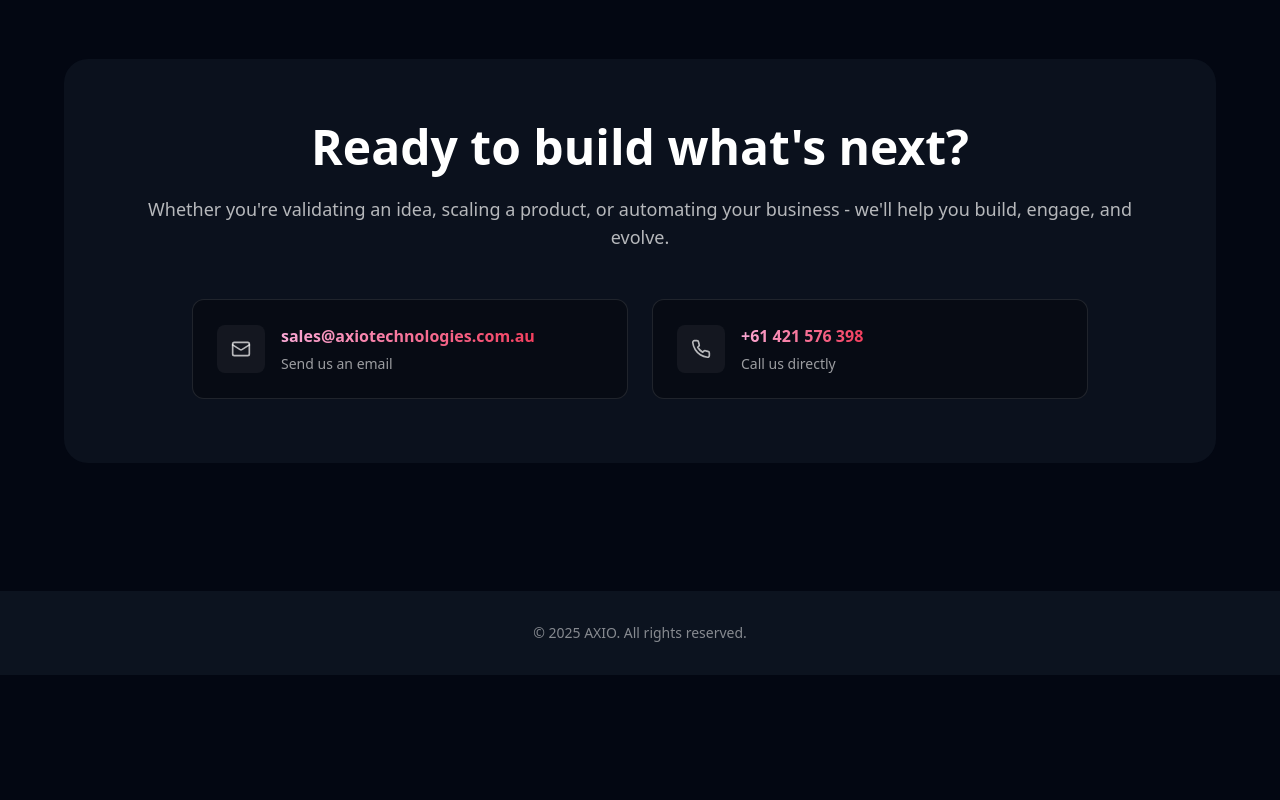
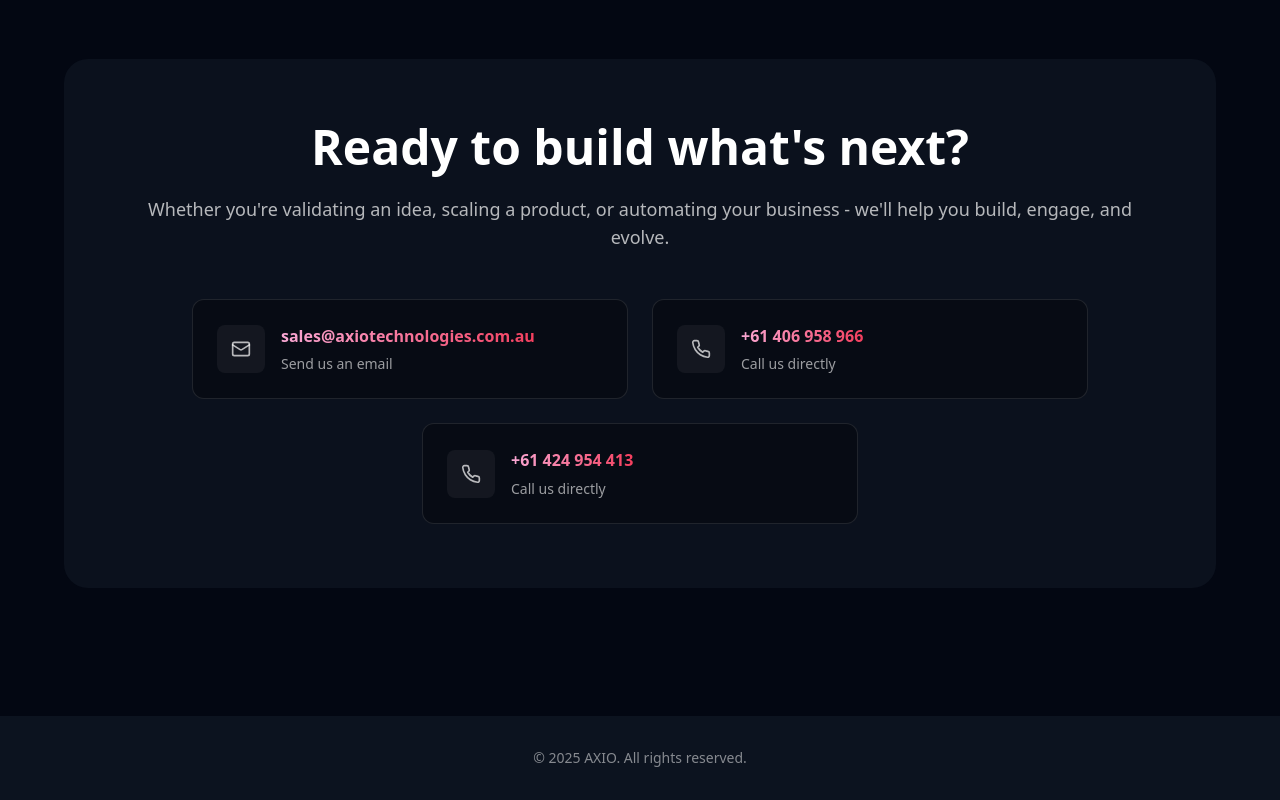
Before and after one commit to obhasha/AxioSite, a React (Vite) app: page / in a window 1280 px wide. Shown: the part 5332-6132 px from the top of the page. Before the commit the page ends 6007 px from the top, so only its background shows below. Built offline with nearby package versions, Linux system fonts and the light colour scheme.

Commit message:
added new numbers

```diff
--- a/src/components/Contact.jsx
+++ b/src/components/Contact.jsx
@@ -31,12 +31,22 @@
                 </div>
               </a>
 
-              <a href="tel:+61421576398" className="flex flex-col sm:flex-row items-start sm:items-center gap-3 sm:gap-4 bg-black/30 border border-white/10 rounded-xl p-4 sm:p-6 hover:border-white/20 transition-all group">
+              <a href="tel:+61406958966" className="flex flex-col sm:flex-row items-start sm:items-center gap-3 sm:gap-4 bg-black/30 border border-white/10 rounded-xl p-4 sm:p-6 hover:border-white/20 transition-all group">
                 <div className="w-12 h-12 bg-white/5 rounded-lg flex items-center justify-center flex-shrink-0">
                   <Phone size={20} className="text-white/70" />
                 </div>
                 <div className="text-left">
-                  <div className="gradient-text font-semibold mb-1 text-sm sm:text-base">+61 421 576 398</div>
+                  <div className="gradient-text font-semibold mb-1 text-sm sm:text-base">+61 406 958 966 </div>
+                  <div className="text-xs sm:text-sm text-white/60">Call us directly</div>
+                </div>
+              </a>
+
+              <a href="tel:+61424954413" className="flex flex-col sm:flex-row items-start sm:items-center gap-3 sm:gap-4 bg-black/30 border border-white/10 rounded-xl p-4 sm:p-6 hover:border-white/20 transition-all group md:col-span-2 md:w-[calc(50%-0.75rem)] md:mx-auto">
+                <div className="w-12 h-12 bg-white/5 rounded-lg flex items-center justify-center flex-shrink-0">
+                  <Phone size={20} className="text-white/70" />
+                </div>
+                <div className="text-left">
+                  <div className="gradient-text font-semibold mb-1 text-sm sm:text-base">+61 424 954 413</div>
                   <div className="text-xs sm:text-sm text-white/60">Call us directly</div>
                 </div>
               </a>
```
